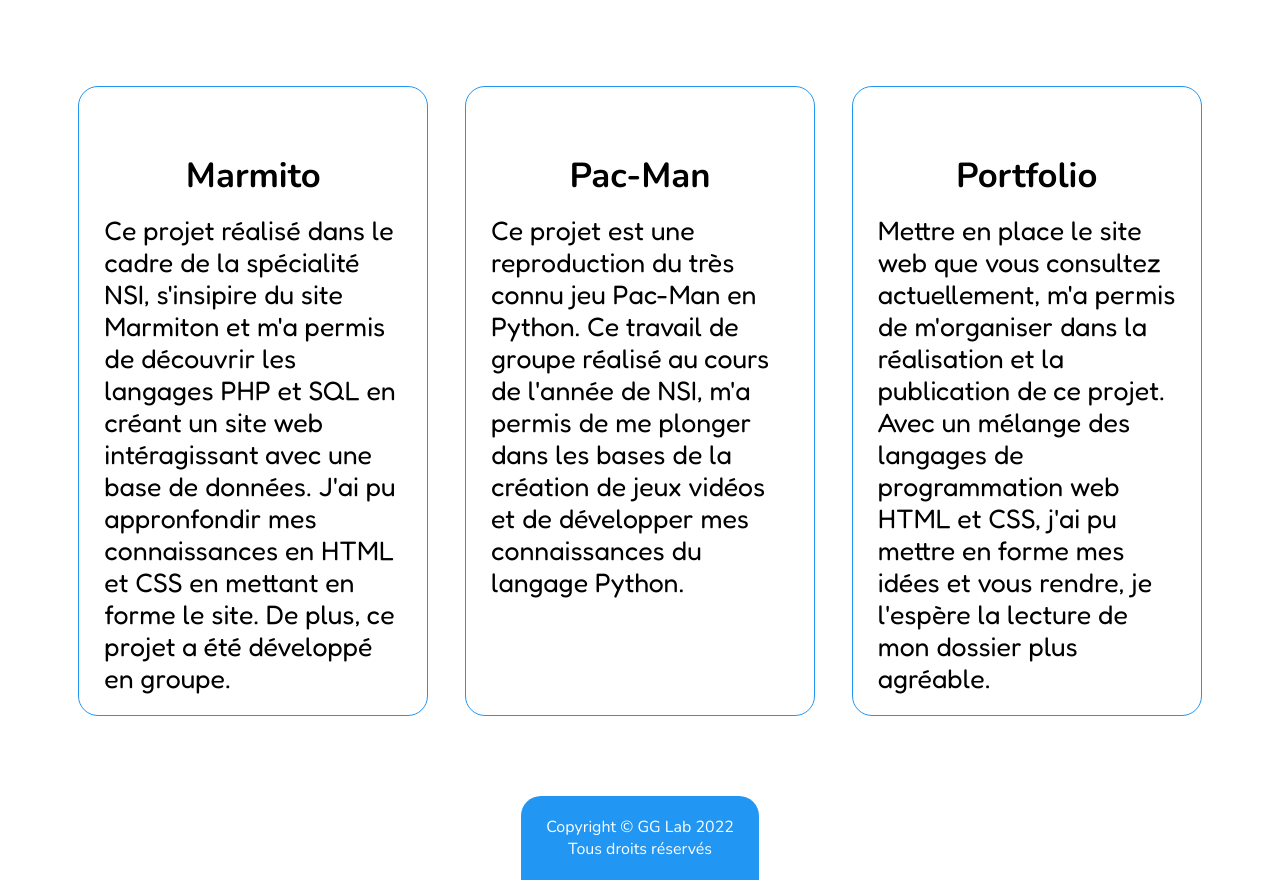
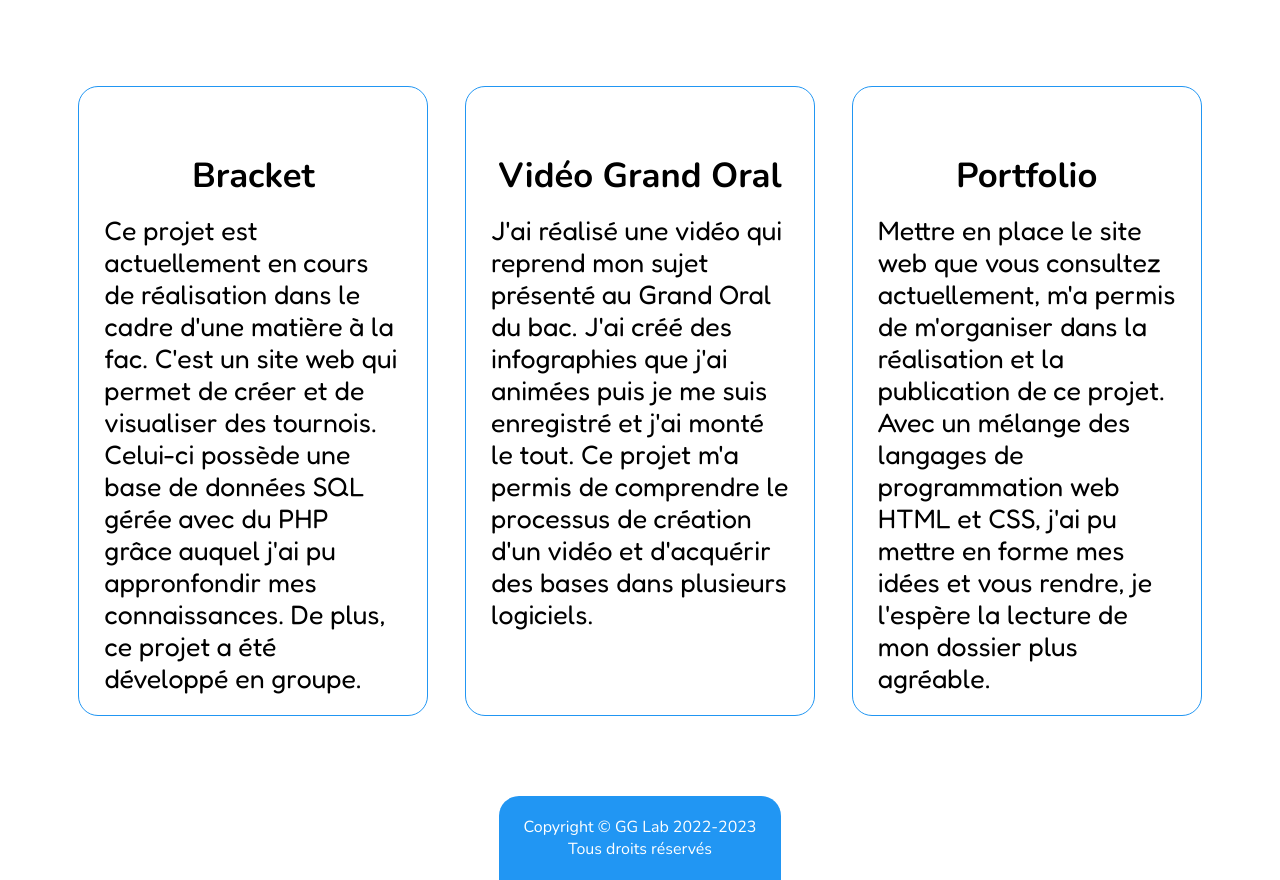
Before and after one commit to Petitpaingrille/portfolio-mmi, a plain HTML site: page index.html in a window 1280 px wide. Shown: the part 2020-2900 px from the top of the page. Drawn offline with nearby package versions, Linux system fonts and the light colour scheme.

Commit message:
Updating texts

```diff
--- a/index.html
+++ b/index.html
@@ -43,7 +43,7 @@
             <div class="row-right">
                 <div class="row-content">
                     <h2 class="row-title">Quel est mon parcours ?</h2>
-                    <p class="row-text">Je suis actuellement en terminale générale avec les spécialités mathématiques et numériques et sciences informatiques (NSI). J'ai fait parti de la "classe bilangue" : anglais et espagnol renforcés tout au long du collège, ainsi qu'à la section européenne en anglais lors de mon année de 3ème. J'expérimente les technologies du web en réalisant des mini-projets personnels pour comprendre et réutiliser les outils disponibles.</p>
+                    <p class="row-text">Je suis actuellement 1ère année de licence informatique. J'ai effectué un bac général avec les spécialités mathématiques et numériques et sciences informatiques (NSI). J'ai fait parti de la "classe bilangue" : anglais et espagnol renforcés tout au long du collège, ainsi qu'à la section européenne en anglais lors de mon année de 3ème. J'expérimente les technologies du web en réalisant des mini-projets personnels pour comprendre et réutiliser les outils disponibles.</p>
                 </div>
                 <i class="fa-solid fa-graduation-cap fa-6x"></i>
             </div>
@@ -63,12 +63,12 @@
         <h1 class="headings no-select">Projets</h1>
         <div class="card-container">
             <div class="card">
-                <h2 class="card-title">Marmito</h2>
-                <p class="card-text">Ce projet réalisé dans le cadre de la spécialité NSI, s'insipire du site Marmiton et m'a permis de découvrir les langages PHP et SQL en créant un site web intéragissant avec une base de données. J'ai pu appronfondir mes connaissances en HTML et CSS en mettant en forme le site. De plus, ce projet a été développé en groupe.</p>
+                <h2 class="card-title">Bracket</h2>
+                <p class="card-text">Ce projet est actuellement en cours de réalisation dans le cadre d'une matière à la fac. C'est un site web qui permet de créer et de visualiser des tournois. Celui-ci possède une base de données SQL gérée avec du PHP grâce auquel j'ai pu appronfondir mes connaissances. De plus, ce projet a été développé en groupe.</p>
             </div>
             <div class="card">
-                <h2 class="card-title">Pac-Man</h2>
-                <p class="card-text">Ce projet est une reproduction du très connu jeu Pac-Man en Python. Ce travail de groupe réalisé au cours de l'année de NSI, m'a permis de me plonger dans les bases de la création de jeux vidéos et de développer mes connaissances du langage Python.</p>
+                <h2 class="card-title">Vidéo Grand Oral</h2>
+                <p class="card-text">J'ai réalisé une vidéo qui reprend mon sujet présenté au Grand Oral du bac. J'ai créé des infographies que j'ai animées puis je me suis enregistré et j'ai monté le tout. Ce projet m'a permis de comprendre le processus de création d'un vidéo et d'acquérir des bases dans plusieurs logiciels.</p>
             </div>
             <div class="card">
                 <h2 class="card-title">Portfolio</h2>
@@ -78,7 +78,7 @@
     </section>
 
     <footer>
-        <p>Copyright © GG Lab 2022 <br> Tous droits réservés</p>
+        <p>Copyright © GG Lab 2022-2023 <br> Tous droits réservés</p>
     </footer>
 </body>
 </html>
```
